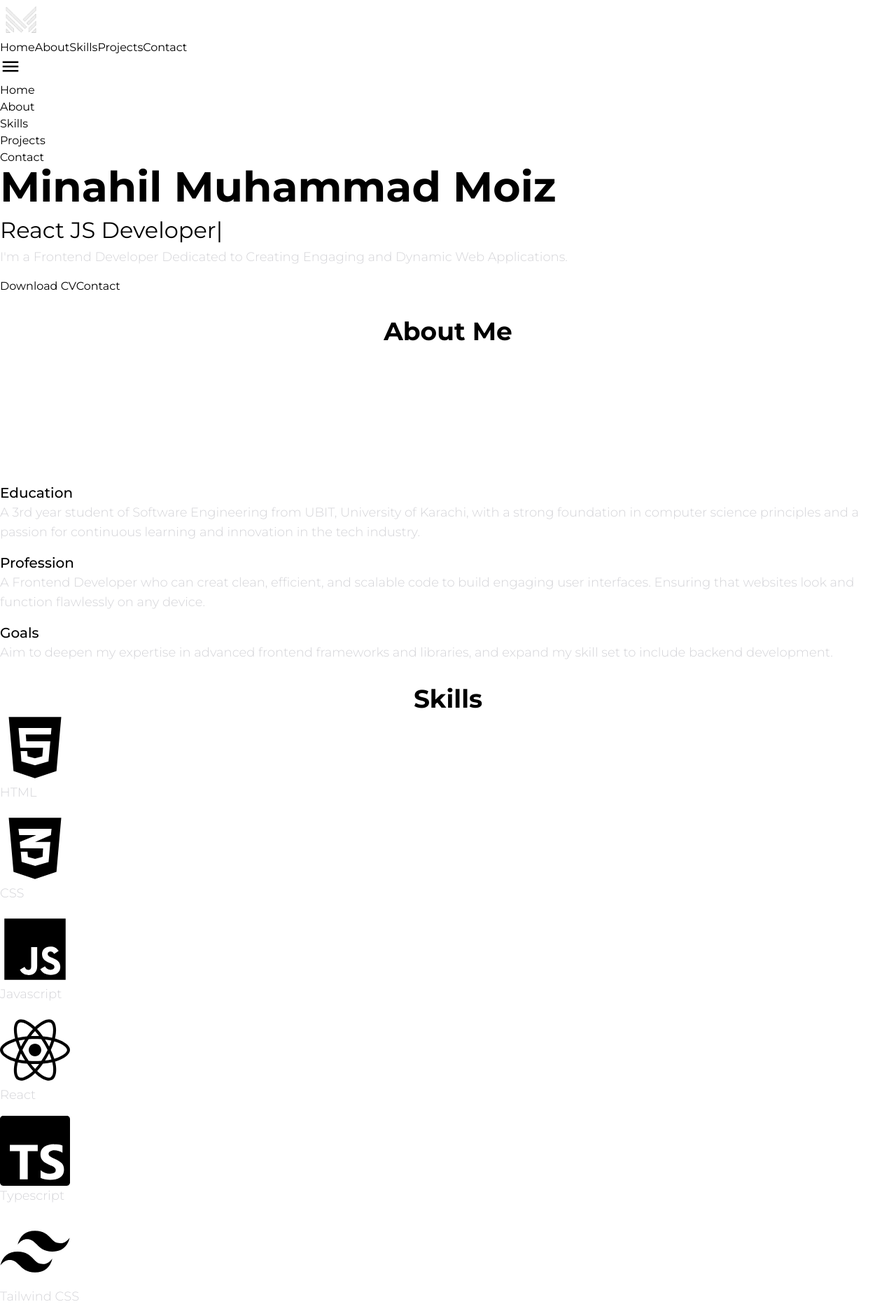
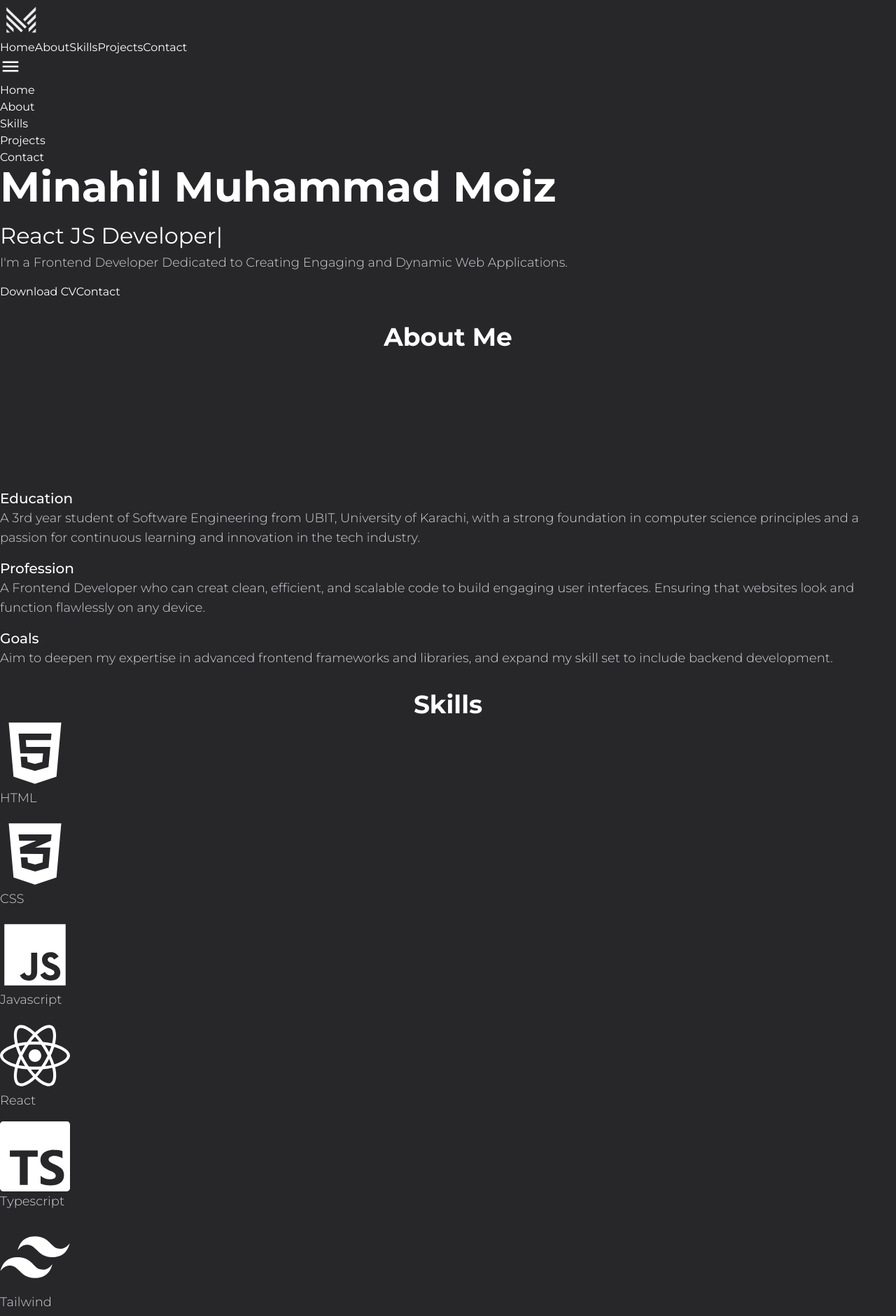
Before and after one commit to Minahil-Muhammad-Moiz/my-portfolio, a React (Vite) app: page / in a window 1280 px wide. Shown: the top 1880 px of the page at 70% size. Built offline with nearby package versions, Linux system fonts and the light colour scheme; some icons are missing.

Commit message:
Fixed Responsiveness

```diff
--- a/src/Components/Navbar.jsx
+++ b/src/Components/Navbar.jsx
@@ -7,8 +7,8 @@ const Navbar = () => {
     setnavigation(!navigation);
   };
   return (
-    <nav className="fixed w-full z-10 ">
-      <div className="w-full bg-neutral-900 h-20 flex justify-between items-center text-white px-6 md:px-10 font-sans opacity-95">
+    <header className="fixed z-10 w-full">
+      <nav className="bg-neutral-900 h-20 flex justify-between items-center text-white px-6 md:px-10 font-sans opacity-95">
         <a href="/">
           <img src={Images.Logo} alt="MMM logo" width={60} height={30} />
         </a>
@@ -31,7 +31,6 @@ const Navbar = () => {
             <icons.open fontSize={30} title="open" />
           )}
         </button>
-      </div>
         <div
           className={`lg:hidden fixed bg-neutral-900 text-white h-full w-60 top-20 ease-in-out duration-700 text-center opacity-95 ${
             navigation ? `right-0` : `-right-[100%] `
@@ -49,6 +48,7 @@ const Navbar = () => {
           </ul>
         </div>
       </nav>
+    </header>
   );
 };
 
--- a/src/Components/Section.jsx
+++ b/src/Components/Section.jsx
@@ -3,9 +3,7 @@ import React from "react";
 const Section = ({ children, className, id }) => {
   return (
     <div
-      className={`${
-        className ? className : ""
-      } h-auto text-white w-full bg-zinc-800 px-10 md:px-20 py-10`}
+      className={`${className ? className : ""} px-8 md:px-20 py-10`}
       id={id}
     >
       {children}
--- a/src/Constants/index.js
+++ b/src/Constants/index.js
@@ -106,7 +106,7 @@ export const SkillsLogo = [
   {
     id: 6,
     icon: RiTailwindCssFill,
-    title: "Tailwind CSS",
+    title: "Tailwind",
   },
   {
     id: 7,
--- a/src/Sections/Home.jsx
+++ b/src/Sections/Home.jsx
@@ -7,9 +7,9 @@ import Button from "../Components/Button";
 const Home = () => {
   return (
     <Section id="home" className="!h-[100vh]">
-      <div className="flex flex-col justify-center items-start lg:items-center h-full w-[80%] mx-auto ">
+      <div className="flex flex-col justify-center items-start lg:items-center h-full md:w-[80%] mx-auto ">
         <h1>Minahil Muhammad Moiz</h1>
-        <div className="lg:text-lg font-semibold mb-2 text-sm">
+        <div className="lg:text-lg font-semibold mb-2 text-xs sm:text-sm">
           <TypeAnimation
             sequence={["Frontend Developer", 1000, "React JS Developer", 1000]}
             wrapper="span"
--- a/src/Sections/Skills.jsx
+++ b/src/Sections/Skills.jsx
@@ -4,17 +4,17 @@ import { SkillsLogo } from "../Constants";
 
 const Skills = () => {
   return (
-    <Section id="skills" >
-      <div className="h-full w-full lg:w-[80%] mx-auto flex flex-col items-center justify-center">
+    <Section id="skills">
+      <div className="lg:w-[80%] mx-auto flex flex-col items-center justify-center">
         <h2>Skills</h2>
-        <div className="flex flex-wrap items-center justify-center gap-8 mt-8 ">
+        <div className="flex flex-wrap items-center justify-center gap-5 sm:gap-8 mt-8">
           {SkillsLogo.map((item) => (
             <div
               key={item.id}
-              className="w-40 items-center flex flex-col rounded-2xl p-4 shadow-inner shadow-neutral-400"
+              className="w-32 md:w-40 items-center flex flex-col rounded-2xl p-4 shadow-inner shadow-neutral-400"
             >
               {<item.icon fontSize={100} className="text-neutral-200" />}
-              <p className="font-bold pt-2 !mb-0 ">{item.title}</p>
+              <p className="font-bold pt-2 !mb-0">{item.title}</p>
             </div>
           ))}
         </div>
--- a/src/index.css
+++ b/src/index.css
@@ -10,8 +10,12 @@
     font-family: "Montserrat", sans-serif;
   }
 
+  body {
+    @apply text-white bg-zinc-800
+  }
+
   h1 {
-    @apply text-5xl font-bold mb-2 md:text-6xl;
+    @apply text-4xl font-bold mb-4 md:text-6xl;
   }
 
   h2 {
```
Lines whose indentation alone changed are shown as unchanged.
